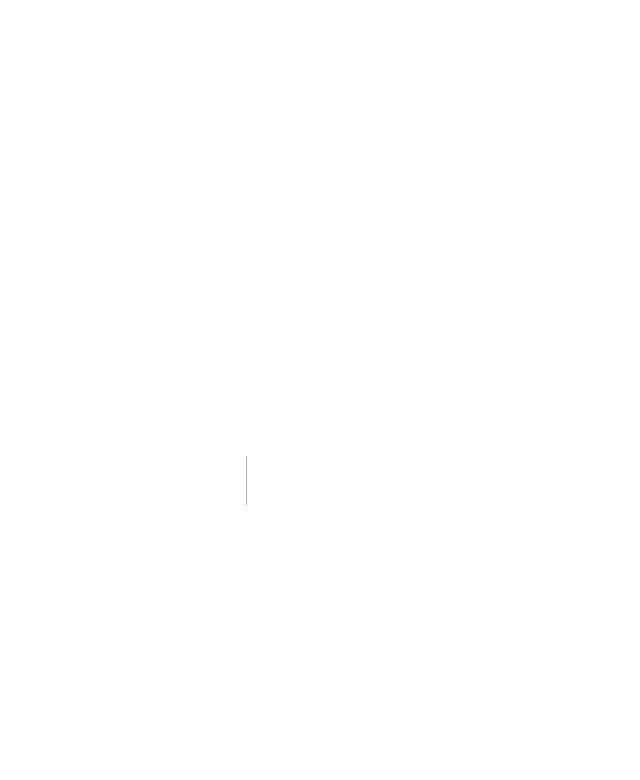
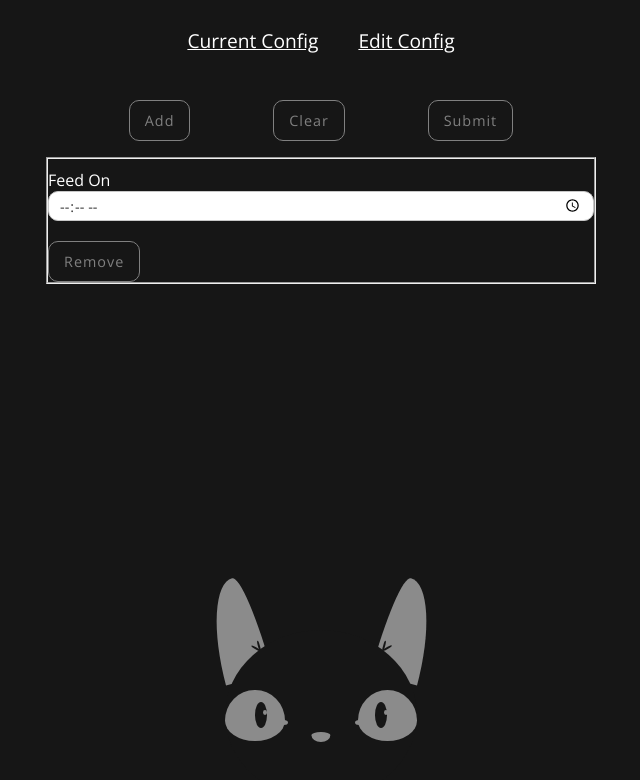
Before and after one commit to matthieu994/petfeeder-website, a Next.js app: page /edit in a window 1280 px wide. Before the commit this address had no page. Shown: the top 780 px of the page, without its empty margins (319-959 px from the left). Built offline with nearby package versions, Linux system fonts and the light colour scheme; no server answers; the database is empty.

Commit message:
edit config, not new

```diff
--- a/components/Form.js
+++ b/components/Form.js
@@ -1,15 +1,26 @@
-import { useState } from 'react';
+import { useEffect, useState } from 'react';
 import { useRouter } from 'next/router';
 import { useForm } from 'react-hook-form';
 
-const Form = ({ formId }) => {
+const Form = ({ formId, lastConfig }) => {
   const router = useRouter();
   const contentType = 'application/json';
 
   const [message, setMessage] = useState('');
   const { register, handleSubmit } = useForm();
-  const [indexes, setIndexes] = useState([0]);
+  const [indexes, setIndexes] = useState([{ index: 1, value: null }]);
   const [counter, setCounter] = useState(1);
+
+  useEffect(() => {
+    if (lastConfig?.feed_on.length > 0) {
+      setIndexes([]);
+      setCounter(0);
+
+      lastConfig.feed_on.forEach((feed, index) => {
+        addFeed(feed, index);
+      });
+    }
+  }, [lastConfig]);
 
   /* The POST method adds a new entry in the mongodb database. */
   const postData = async (data) => {
@@ -35,28 +46,34 @@ const Form = ({ formId }) => {
   };
 
   const onSubmit = (data) => {
-    const dataToSubmit = { feed_on: indexes.map((index) => data.config[index]) };
+    const dataToSubmit = { feed_on: indexes.map((item) => data.config[item.index]) };
     postData(dataToSubmit);
   };
 
-  const addFeed = () => {
-    setIndexes((prevIndexes) => [...prevIndexes, counter]);
+  const addFeed = (value = null, index = null) => {
+    setIndexes((prevIndexes) => [
+      ...prevIndexes,
+      { index: index === null ? counter + 1 : index, value: value },
+    ]);
     setCounter((prevCounter) => prevCounter + 1);
   };
 
   const removeFeed = (index) => () => {
-    setIndexes((prevIndexes) => [...prevIndexes.filter((item) => item !== index)]);
+    setIndexes((prevIndexes) => [...prevIndexes.filter((item) => item.index !== index)]);
   };
 
   const clearFeeds = () => {
-    setIndexes([]);
+    setCounter(1);
+    setIndexes([{ index: 1, value: null }]);
   };
 
   return (
     <>
+      <p>{message}</p>
+
       <form id={formId} onSubmit={handleSubmit(onSubmit)}>
         <div className="button-container">
-          <button type="button" onClick={addFeed} className="btn">
+          <button type="button" onClick={() => addFeed()} className="btn">
             Add
           </button>
           <button type="button" onClick={clearFeeds} className="btn">
@@ -68,14 +85,17 @@ const Form = ({ formId }) => {
           </button>
         </div>
 
-        {indexes.map((index) => {
+        <div className="fieldset-container">
+          {indexes.map(({ index, value }) => {
             const fieldName = `config[${index}]`;
+
             return (
               <fieldset name={fieldName} key={fieldName}>
                 <label htmlFor="feed_on">Feed On</label>
                 <input
                   type="time"
                   name={fieldName}
+                  defaultValue={value !== null ? value : ''}
                   required
                   {...register(fieldName, { required: true })}
                 />
@@ -86,8 +106,8 @@ const Form = ({ formId }) => {
               </fieldset>
             );
           })}
+        </div>
       </form>
-      <p>{message}</p>
     </>
   );
 };
--- a/css/form.css
+++ b/css/form.css
@@ -2,6 +2,7 @@ form {
   width: 90%;
   margin: auto;
   max-width: 550px;
+  height: 100%;
 }
 input,
 form button,
@@ -45,3 +46,8 @@ form .button-container {
   justify-content: space-evenly;
   margin-bottom: 2vh;
 }
+
+.fieldset-container {
+  overflow-y: auto;
+  max-height: calc(100% - 2vh - 62px);
+}
--- a/css/style.css
+++ b/css/style.css
@@ -4,6 +4,8 @@
   font-family: 'Open Sans', sans-serif;
   box-sizing: border-box;
   color: white;
+  margin: 0;
+  padding: 0;
 }
 
 /* Nav Area */
@@ -40,6 +42,10 @@
   justify-content: center;
 }
 
+.grid.wrapper {
+  height: calc(100vh - 80px);
+}
+
 .label {
   font-weight: bold;
 }
@@ -66,7 +72,8 @@
   outline: none;
 }
 
-.btn:hover {
+.btn:hover,
+.btn:focus {
   background: var(--accent);
   color: white;
 }
--- a/pages/_app.js
+++ b/pages/_app.js
@@ -14,10 +14,10 @@ function MyApp({ Component, pageProps }) {
       <div className="top-bar">
         <div className="nav">
           <Link href="/">
-            <a>Last Config</a>
+            <a>Current Config</a>
           </Link>
-          <Link href="/new">
-            <a>Add Config</a>
+          <Link href="/edit">
+            <a>Edit Config</a>
           </Link>
         </div>
       </div>
--- a/pages/api/config/index.js
+++ b/pages/api/config/index.js
@@ -1,21 +1,45 @@
 import dbConnect from '../../../lib/dbConnect';
 import Config from '../../../models/Config';
 
+function formatDocToConfig(doc) {
+  const config = doc.toObject();
+  config._id = config._id.toString();
+  config.createdAt = new Date(config.createdAt).getTime();
+  config.updatedAt = new Date(config.updatedAt).getTime();
+  config.feed_on = config.feed_on.sort();
+  return config;
+}
+
 export async function getLastConfig() {
   try {
-    const doc = await Config.findOne({}, {}, { sort: { createdAt: -1 } });
+    const doc = await Config.findOne();
 
     if (!!doc) {
-      const config = doc.toObject();
-      config._id = config._id.toString();
-      config.createdAt = new Date(config.createdAt).getTime();
-      config.updatedAt = new Date(config.updatedAt).getTime();
-      config.feed_on = config.feed_on.sort();
-      return config;
+      return formatDocToConfig(doc);
     } else {
+      return createFirstConfig();
+    }
+  } catch (error) {
+    return null;
+  }
+}
+
+async function createFirstConfig() {
+  const count = await Config.count();
+
+  if (count === 0) {
+    try {
+      const doc = await Config.create({ feed_on: [] });
+
+      if (!!doc) {
+        return formatDocToConfig(doc);
+      } else {
+        return null;
+      }
+    } catch (error) {
       return null;
     }
-  } catch (error) {
+  } else {
     return null;
   }
 }
@@ -28,6 +52,7 @@ export default async function handler(req, res) {
   switch (method) {
     case 'GET':
       const lastConfig = await getLastConfig();
+
       if (lastConfig !== null) {
         res.status(200).json({ success: true, data: lastConfig });
       } else {
@@ -37,11 +62,12 @@ export default async function handler(req, res) {
       break;
     case 'POST':
       try {
-        const newConfig = await Config.create(
-          req.body
-        ); /* create a new model in the database */
+        const config = await Config.findOne();
+        console.log(config.feed_on, req.body.feed_on);
+        config.feed_on = req.body.feed_on;
+        await config.save();
 
-        res.status(201).json({ success: true, data: newConfig });
+        res.status(201).json({ success: true, data: formatDocToConfig(config) });
       } catch (error) {
         res.status(400).json({ success: false });
       }
--- /dev/null
+++ b/pages/edit.js
@@ -0,0 +1,18 @@
+import Form from '../components/Form';
+import dbConnect from '../lib/dbConnect';
+import { getLastConfig } from './api/config';
+
+const EditConfig = ({ config }) => {
+  return <Form formId="edit-config-form" lastConfig={config} />;
+};
+
+/* Retrieves config(s) data from mongodb database */
+export async function getServerSideProps() {
+  await dbConnect();
+
+  /* find all the data in our database */
+  const lastConfig = await getLastConfig();
+  return { props: { config: lastConfig } };
+}
+
+export default EditConfig;
```
Also changed, not shown: pages/new.js (deleted, +0 -7 lines). Lines whose indentation alone changed are shown as unchanged.
